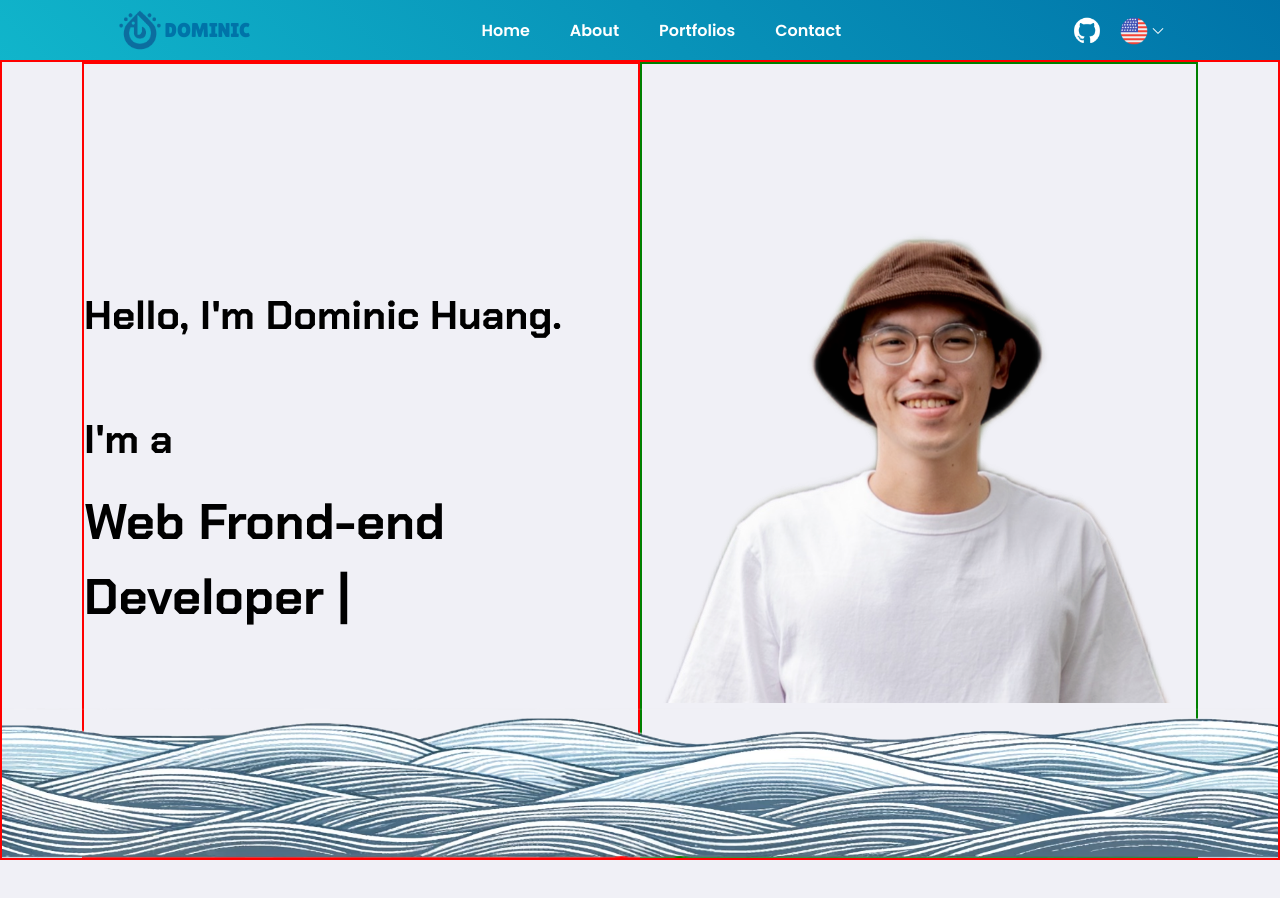
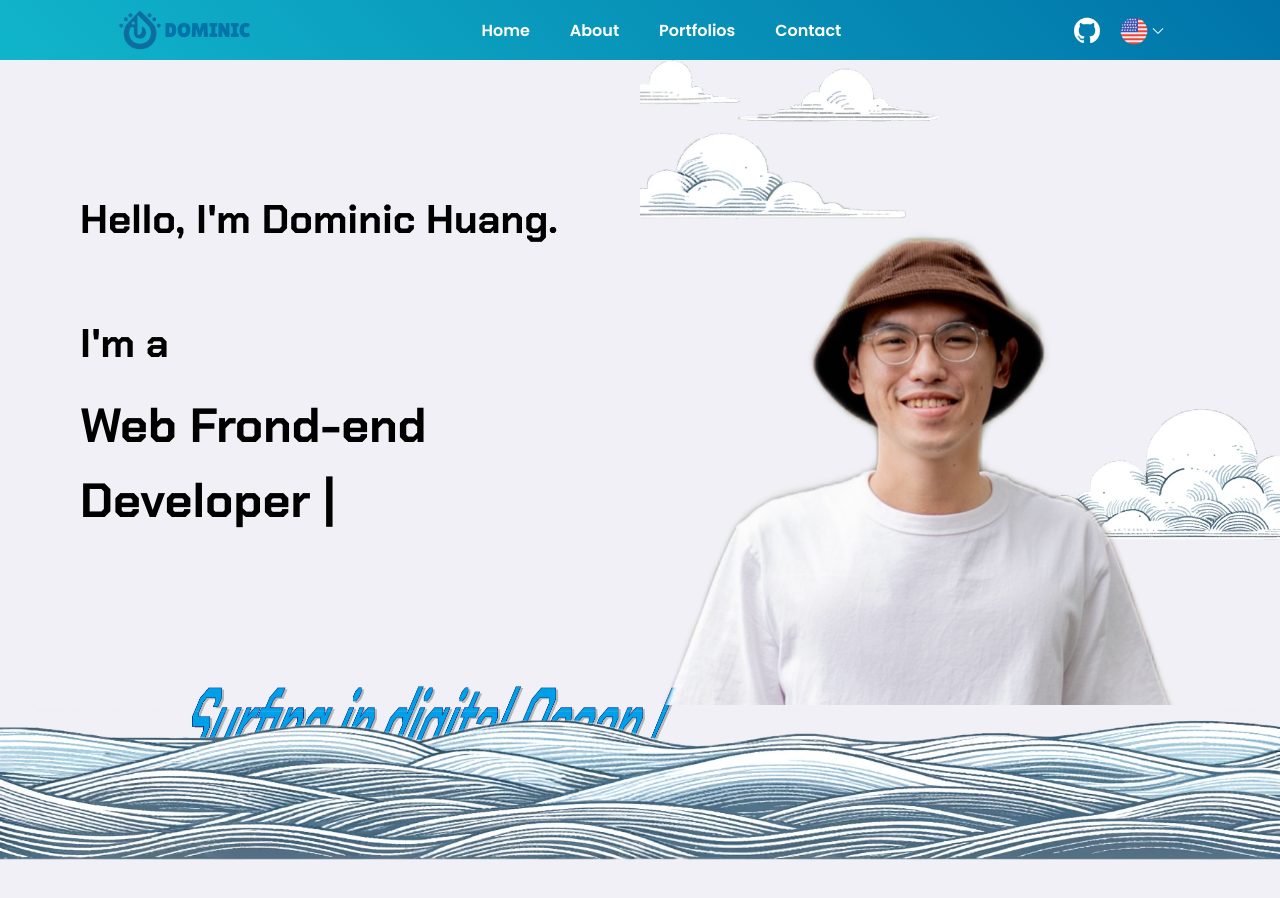
Before and after one commit to Dominic1013/project_portfoliosWeb, a React (Vite) app: page / in a window 1280 px wide. Shown: the top 898 px of the page. Built offline with nearby package versions, Linux system fonts and the light colour scheme.

Commit message:
add surfing animation

```diff
--- a/src/components/hero/Hero.jsx
+++ b/src/components/hero/Hero.jsx
@@ -14,9 +14,17 @@ export default function Hero() {
       <div className="heroImg">
         <img src="/Hero&AboutImgs/HeroImgHalf.PNG" alt="HeroImg" />
       </div>
-
       <div className="ocean">
         <img src="/parallaxImgs/ocean.png" alt="ocean" />
+      </div>
+      <div className="illustrations">
+        <img className="cloud1" src="/parallaxImgs/cloud 1.png" alt="cloud1" />
+        <img className="cloud3" src="/parallaxImgs/cloud 3.png" alt="cloud3" />
+        <img
+          className="surfing"
+          src="/Hero&AboutImgs/Surfing.png"
+          alt="surfing"
+        />
       </div>
     </div>
   );
--- a/src/components/hero/hero.scss
+++ b/src/components/hero/hero.scss
@@ -14,7 +14,7 @@
   align-items: center;
   padding: 0rem 5rem;
 
-  border: 2px solid red;
+  //   border: 2px solid red;
   .content,
   .heroImg {
     flex: 1;
@@ -26,7 +26,8 @@
     display: flex;
     justify-content: center;
     align-items: center;
-    border: 2px solid red;
+    padding-bottom: 12rem;
+    // border: 2px solid red;
     .contentBox {
       height: 100%;
       display: flex;
@@ -47,7 +48,8 @@
         line-height: 3.75rem;
       }
       .typingText {
-        font-size: 3.125rem; // 50px
+        // font-size: 3.125rem; // 50px
+        font-size: 3rem;
         line-height: 4.68rem;
       }
     }
@@ -56,22 +58,91 @@
     display: flex;
     justify-content: center;
     align-items: center;
-    border: 2px solid green;
+    // border: 2px solid green;
 
     img {
-      max-width: 600px;
+      max-width: 800px;
       min-width: 300px;
     }
   }
-
   .ocean {
     position: absolute;
     bottom: 0;
     width: 100%;
     height: 150px;
-
     img {
       height: 100%;
     }
   }
+  .illustrations {
+    position: absolute;
+    top: 0;
+    left: 0;
+    width: 100%;
+    height: 100%;
+
+    z-index: -1;
+
+    .cloud1 {
+      position: absolute;
+      width: 300px;
+      right: 0;
+      bottom: 40%;
+
+      transform: scaleX(-1);
+    }
+    .cloud3 {
+      position: absolute;
+      width: 300px;
+      left: 50%;
+    }
+    .surfing {
+      position: absolute;
+      width: 500px;
+      bottom: 20%;
+      left: 20%;
+      animation: surfing 8s infinite;
+    }
+  }
 }
+
+@keyframes surfing {
+  //   0%,
+  //   100% {
+  //     bottom: 20%;
+  //     left: 20%;
+  //   }
+  //   25% {
+  //     bottom: 15%;
+  //     left: 22%;
+  //   }
+  //   50% {
+  //     bottom: 10%;
+  //     left: 18%;
+  //   }
+  //   75% {
+  //     bottom: 15%;
+  //     left: 16%;
+  //   }
+  0%,
+  100% {
+    bottom: 20%;
+    left: 20%;
+  }
+  25% {
+    bottom: 15%;
+    left: 22%;
+  }
+  37.5% {
+    bottom: 10%;
+    left: 18%;
+  }
+  50% {
+    bottom: 15%;
+    left: 16%;
+  }
+  70% {
+    bottom: 10%;
+    left: 14%;
+  }
+}
```
